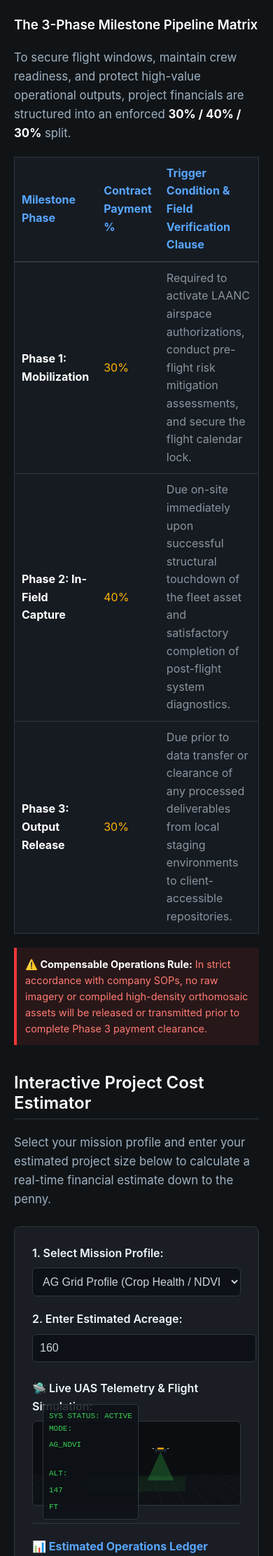
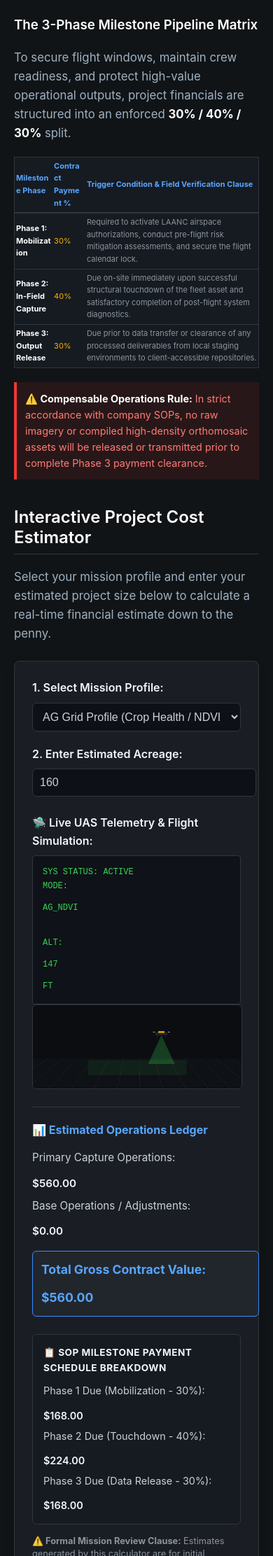
Before and after one commit to traviscloke126/traviscloke126.github.io, a Jekyll site: the page built from pricing.html, in a window 390 px wide. Shown: the part 519-2742 px from the top of the page at 70% size. Built offline with Jekyll 4.4.1, drawn with Linux system fonts in a browser that asks for light colours.

Commit message:
Refactor mobile styles for improved responsiveness
Updated mobile responsive styles for better layout and readability.

```diff
--- a/_layouts/default.html
+++ b/_layouts/default.html
@@ -238,42 +238,71 @@
         box-sizing: border-box !important;
     }
 
-    /* 2. FIX THE FLIGHT PATH SIMULATION CANVAS & HEADER OVERLAYS */
-    /* Targets the flight track telemetry box so text wraps instead of smashing */
+    /* 2. TELEMETRY CONTAINER OVERLAP CORRECTION */
+    /* Target the container wrapping your blue/green flight metrics */
     div[style*="font-family: monospace"],
     div[style*="font-family:monospace"],
     .telemetry-header,
-    #simulation-telemetry {
+    #simulation-telemetry,
+    #hud-overlay {
         display: flex !important;
-        flex-direction: column !important; /* Stack items vertically on mobile instead of side-by-side */
-        gap: 6px !important;
-        font-size: 11px !important; /* Scale font down slightly so it maps correctly */
-        padding: 8px !important;
-        white-space: normal !important;
+        flex-direction: column !important; /* Forces row entries to stack cleanly */
+        height: auto !important;           /* Wipes out the rigid height causing the text mashup */
+        min-height: unset !important;
+        max-height: unset !important;
+        gap: 12px !important;              /* Adds clear air-gap separation between values */
+        padding: 14px !important;
+        position: relative !important;     /* Prevents absolute elements from colliding */
+        top: unset !important;
+        left: unset !important;
     }
 
-    /* Force the background mesh rendering loops to clip safely inside the phone screen */
-    canvas, #simulationCanvas, .vector-mesh-wrapper {
+    /* Target the text lines themselves to make sure they wrap fluidly */
+    div[style*="font-family: monospace"] > div,
+    .telemetry-row,
+    .telemetry-line {
+        display: flex !important;
+        flex-direction: column !important;
+        align-items: flex-start !important;
+        width: 100% !important;
+        margin-bottom: 4px !important;
+    }
+
+    /* 3. INVOICE / PROPOSAL TABLE COMPRESSION (IMAGE 4 FIX) */
+    /* Forces the white invoice paper element to stay within the mobile screen bounds */
+    .invoice-box, .proposal-container, [style*="background: white"], [style*="background:#fff"] {
         width: 100% !important;
         max-width: 100% !important;
-        height: auto !important;
+        padding: 10px !important;
+        margin: 10px 0 !important;
+        box-sizing: border-box !important;
+        overflow-x: hidden !important;
+    }
+
+    /* Scales down the white proposal table elements cleanly */
+    table, thead, tbody, tr, th, td {
         box-sizing: border-box !important;
     }
 
-    /* 3. SCALE DOWN LARGE VALUE NUMBERS & CARDS */
+    /* Scale the table row columns text slightly so line items don't truncate */
+    th, td {
+        font-size: 11px !important;
+        padding: 4px 2px !important;
+        word-break: break-word !important;
+    }
+
+    /* 4. VALUE DISPLAY SCALING */
     h1, h2, .total-amount, [style*="font-size: 40px"], [style*="font-size:40px"], [style*="font-size: 3rem"] {
         font-size: 24px !important;
         line-height: 1.2 !important;
     }
 
-    /* 4. FLUID WHITE-SPACE WRAPPING FOR PRICING STRINGS */
-    span, p, td, th, li, .badge, div {
-        white-space: normal !important; /* Overrides rigid no-wrap constraints pushing elements off-screen */
+    /* 5. FLUID ELEMENTS & CARDS STACKING SEQUENCE */
+    span, p, li, .badge {
+        white-space: normal !important;
         word-break: normal !important;
     }
 
-    /* 5. SMOOTH STACKING SEQUENCES FOR MILITARY FLIGHT PHASES */
-    /* Finds horizontal row groupings and drops them safely into 1-column columns */
     div[style*="display: flex"],
     div[style*="display:flex"],
     .flex-row-wrapper {
@@ -284,7 +313,6 @@
         gap: 12px !important;
     }
 
-    /* Forces specific sizing constraints (like width:30%) to expand symmetrically */
     div[style*="width: 30%"], div[style*="width:30%"],
     div[style*="width: 32%"], div[style*="width:32%"],
     div[style*="width: 33%"], div[style*="width:33%"],
```
Also changed, not shown: other parts of _layouts/default.html (+1 -1 lines).
